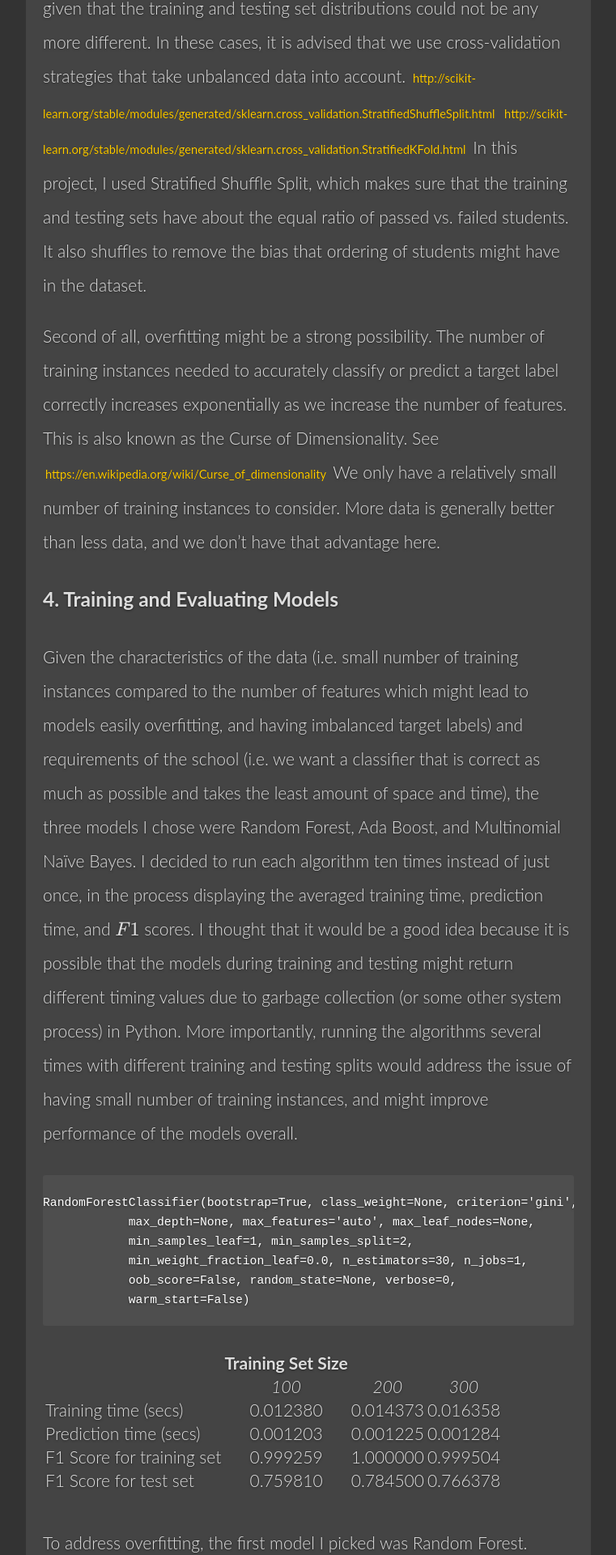
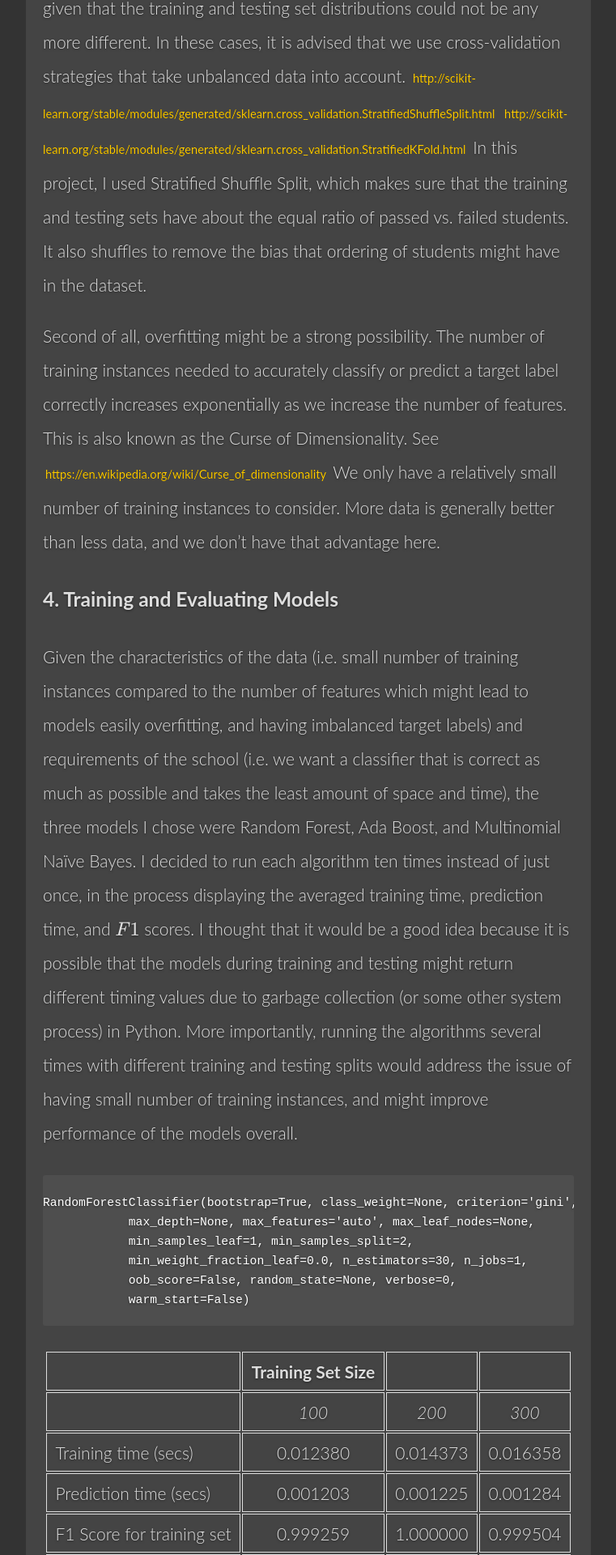
Before and after one commit to Edderic/edderic.github.io, a Jekyll site: the page built from _posts/2015-12-14-p2-building-an-intervention-system.markdown, in a window 1280 px wide. Shown: the part 4480-6400 px from the top of the page at 81% size, without its empty margins (259-1020 px from the left). Built offline with Jekyll 4.4.1, drawn with Linux system fonts in a browser that asks for light colours; formulas are drawn with MathJax 3.

Commit message:
centerize tables

```diff
--- a/css/main.scss
+++ b/css/main.scss
@@ -35,7 +35,11 @@
   }
 
   table {
-    margin: 30px 0;
+    margin: 30px auto;
+    th, td {
+      padding: 0.5em;
+      border: 1px solid #ddd;
+    }
   }
 
   header {
```
